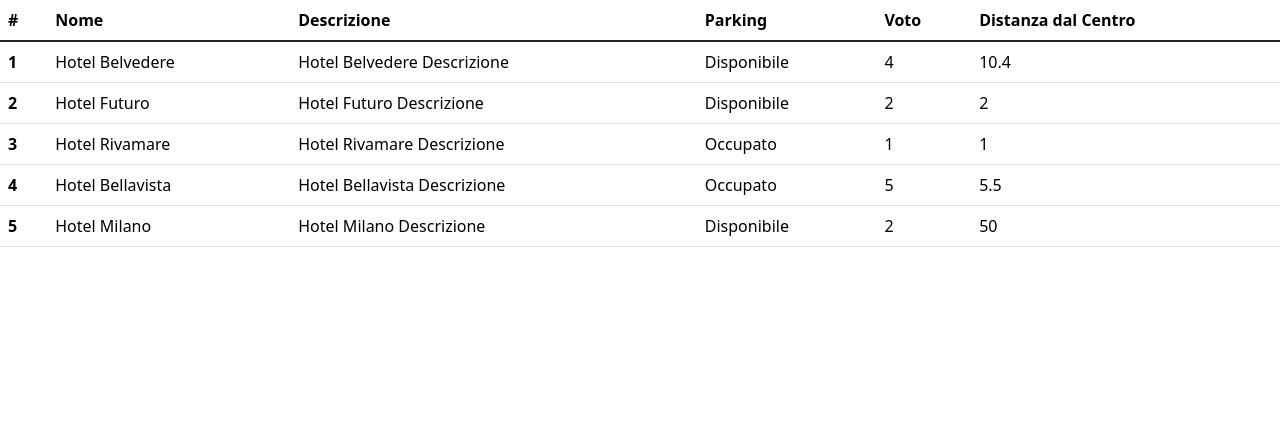
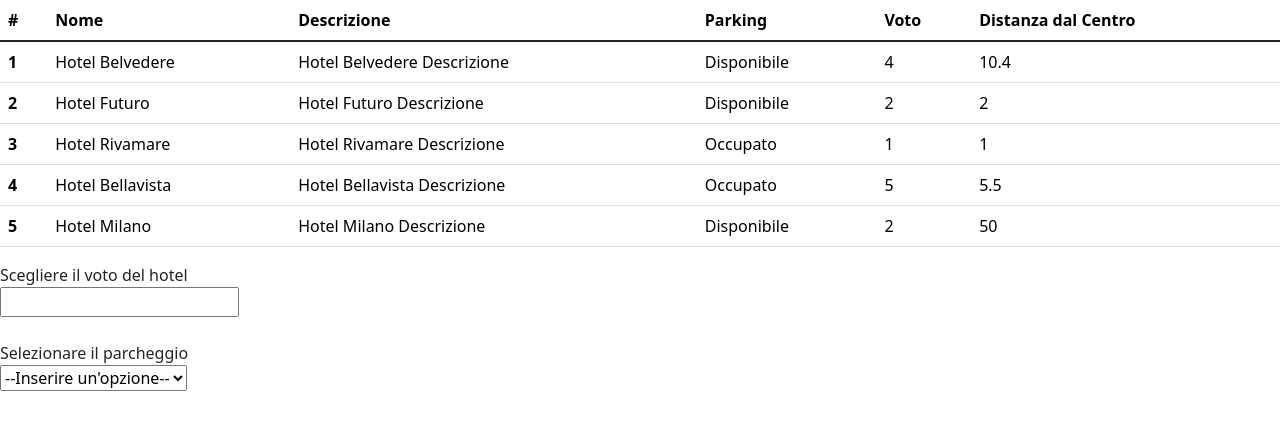
Before and after one commit to Denis-Turbatu/php-hotel, a PHP site: page / in a window 1280 px wide. Shown: the top 430 px of the page. Run offline with PHP 8.4, Linux system fonts and the light colour scheme.

Commit message:
feat: basic html for bonus

```diff
--- a/index.php
+++ b/index.php
@@ -67,7 +67,7 @@ $hotels = [
         <tbody class="table-group-divider">
             <?php foreach ($hotels as $key => $hotel) { ?>
                 <tr>
-                    <th scope="row"><?php echo $key+1; ?></th>
+                    <th scope="row"><?php echo $key + 1; ?></th>
                     <td><?php echo $hotel['name']; ?></td>
                     <td><?php echo $hotel['description'] ?></td>
                     <td><?php echo ($hotel['parking']) ? "Disponibile" : "Occupato" ?></td>
@@ -77,6 +77,21 @@ $hotels = [
             <?php } ?>
         </tbody>
     </table>
+
+    <form action="index.php" method="GET">
+        <label for="vote-filter">Scegliere il voto del hotel</label>
+        <br>
+        <input type="number" name="vote-filter" id="vote-filter">
+        <br>
+        <br>
+        <label for="parking-filter">Selezionare il parcheggio</label>
+        <br>
+        <select name="parking-filter" id="parking-filter">
+            <option value=""> --Inserire un'opzione-- </option>
+            <option value="true">Incluso</option>
+            <option value="false">Escluso</option>
+        </select>
+    </form>
 </body>
 
 </html>
```
